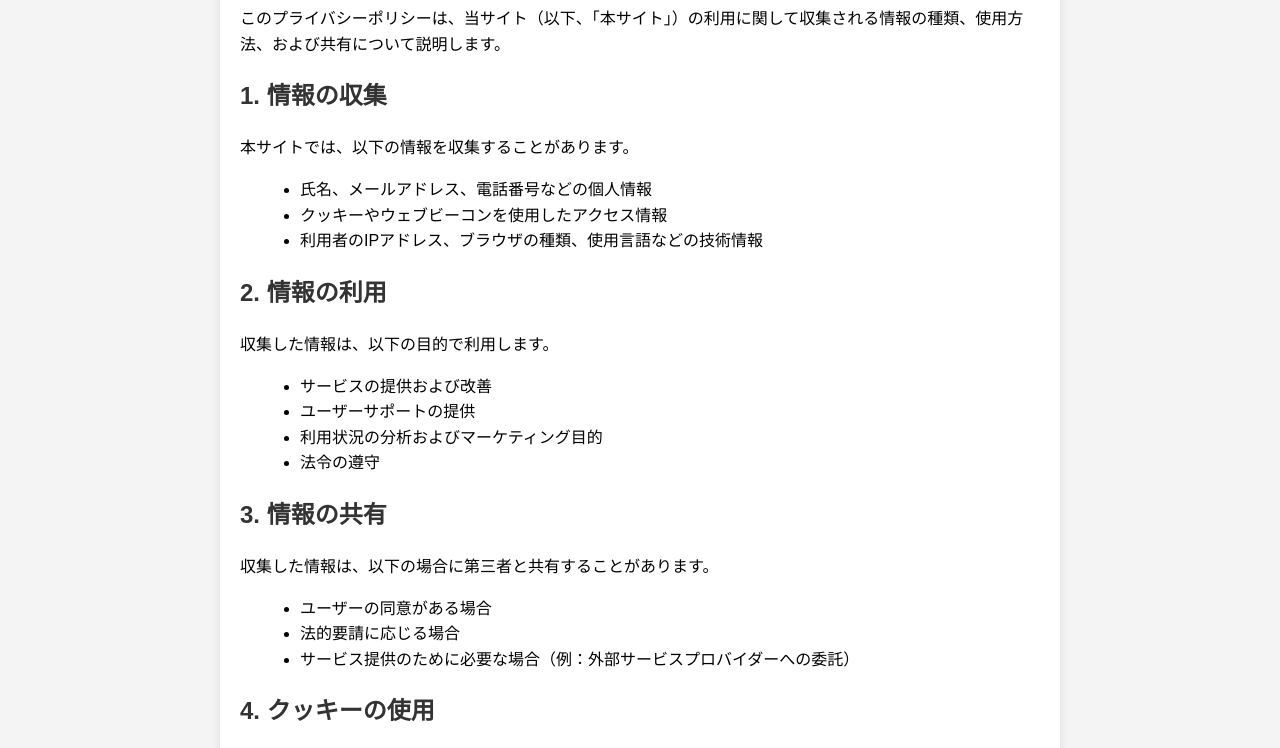
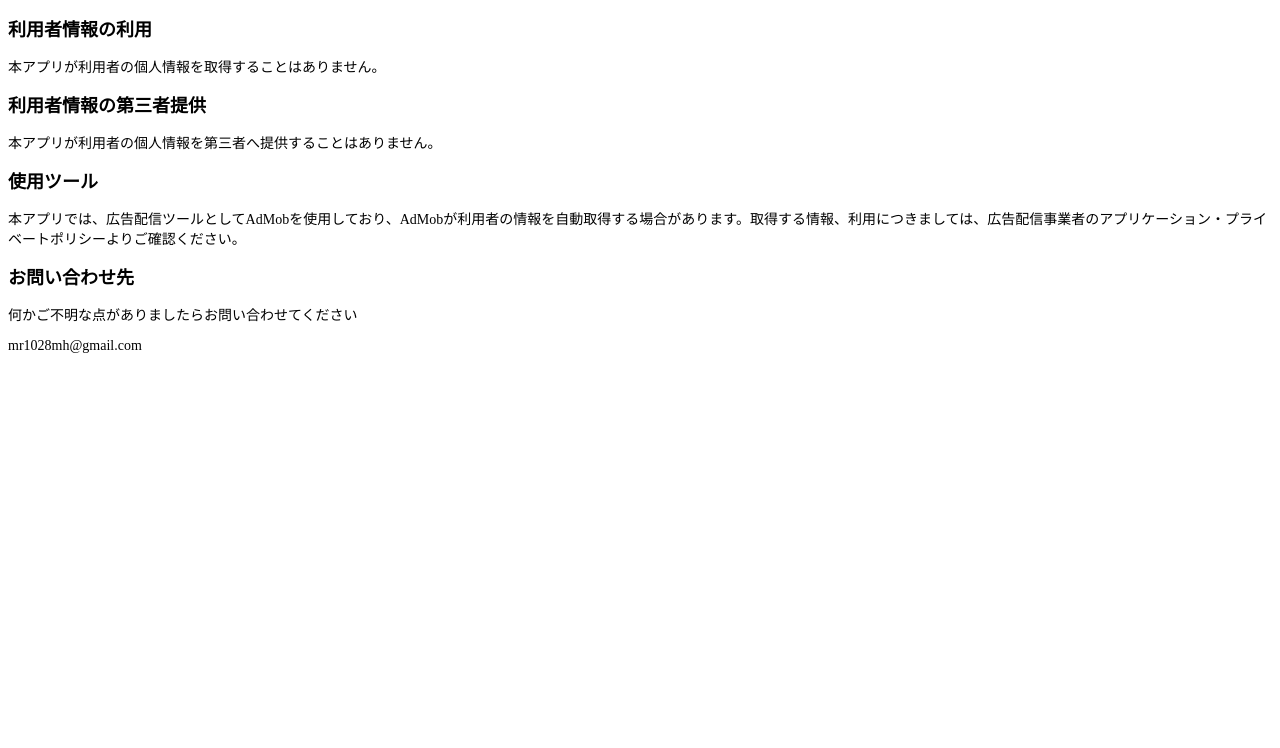
Before and after one commit to torigomoku1028/TarotDuel.github.io, a plain HTML site: page index.html in a window 1280 px wide. Shown: the part 128-876 px from the top of the page. After the commit the page ends 800 px from the top, so only its background shows below. Drawn offline with Linux system fonts and the light colour scheme.

Commit message:
Update index.html

```diff
--- a/index.html
+++ b/index.html
@@ -5,74 +5,38 @@
     <meta name="viewport" content="width=device-width, initial-scale=1.0">
     <title>プライバシーポリシー</title>
     <style>
-        body {
-            font-family: Arial, sans-serif;
-            line-height: 1.6;
-            margin: 0;
-            padding: 20px;
-            background-color: #f4f4f4;
+        .large {
+            font-size: 24px;
+            font-weight: bold;
         }
-        h1, h2, h3 {
-            color: #333;
+        .medium {
+            font-size: 18px;
+            font-weight: bold;
         }
-        .container {
-            max-width: 800px;
-            margin: auto;
-            background: #fff;
-            padding: 20px;
-            border-radius: 8px;
-            box-shadow: 0 0 10px rgba(0, 0, 0, 0.1);
-        }
-        ul {
-            list-style-type: disc;
-            margin-left: 20px;
+        .small {
+            font-size: 14px;
         }
     </style>
 </head>
 <body>
-    <div class="container">
-        <h1>プライバシーポリシー</h1>
-        <p>このプライバシーポリシーは、当サイト（以下、「本サイト」）の利用に関して収集される情報の種類、使用方法、および共有について説明します。</p>
+    <h1 class="large">プライバシーポリシー</h1>
 
-        <h2>1. 情報の収集</h2>
-        <p>本サイトでは、以下の情報を収集することがあります。</p>
-        <ul>
-            <li>氏名、メールアドレス、電話番号などの個人情報</li>
-            <li>クッキーやウェブビーコンを使用したアクセス情報</li>
-            <li>利用者のIPアドレス、ブラウザの種類、使用言語などの技術情報</li>
-        </ul>
+    <h2 class="medium">個人情報の収集</h2>
+    <p class="small">本アプリが利用者の個人情報を取得することはありません。</p>
 
-        <h2>2. 情報の利用</h2>
-        <p>収集した情報は、以下の目的で利用します。</p>
-        <ul>
-            <li>サービスの提供および改善</li>
-            <li>ユーザーサポートの提供</li>
-            <li>利用状況の分析およびマーケティング目的</li>
-            <li>法令の遵守</li>
-        </ul>
+    <h2 class="medium">利用者情報の利用</h2>
+    <p class="small">本アプリが利用者の個人情報を取得することはありません。</p>
 
-        <h2>3. 情報の共有</h2>
-        <p>収集した情報は、以下の場合に第三者と共有することがあります。</p>
-        <ul>
-            <li>ユーザーの同意がある場合</li>
-            <li>法的要請に応じる場合</li>
-            <li>サービス提供のために必要な場合（例：外部サービスプロバイダーへの委託）</li>
-        </ul>
+    <h2 class="medium">利用者情報の第三者提供</h2>
+    <p class="small">本アプリが利用者の個人情報を第三者へ提供することはありません。</p>
 
-        <h2>4. クッキーの使用</h2>
-        <p>本サイトでは、ユーザーの利便性向上や利用状況の把握のためにクッキーを使用します。クッキーの設定は、ブラウザの設定から変更することができます。</p>
+    <h2 class="medium">使用ツール</h2>
+    <p class="small">
+        本アプリでは、広告配信ツールとしてAdMobを使用しており、AdMobが利用者の情報を自動取得する場合があります。取得する情報、利用につきましては、広告配信事業者のアプリケーション・プライベートポリシーよりご確認ください。
+    </p>
 
-        <h2>5. セキュリティ</h2>
-        <p>収集した情報の保護のために、適切なセキュリティ対策を講じています。ただし、インターネットを通じた情報の送信には常にリスクが伴うため、完全な安全性を保証することはできません。</p>
-
-        <h2>6. プライバシーポリシーの変更</h2>
-        <p>本ポリシーは予告なく変更されることがあります。変更があった場合は、本サイト上で通知いたします。</p>
-
-        <h2>7. お問い合わせ</h2>
-        <p>プライバシーポリシーに関するお問い合わせは、以下の連絡先までお願いします。</p>
-        <p>メールアドレス: example@example.com</p>
-
-        <p>最終更新日: 2024年6月8日</p>
-    </div>
+    <h2 class="medium">お問い合わせ先</h2>
+    <p class="small">何かご不明な点がありましたらお問い合わせてください</p>
+    <p class="small">mr1028mh@gmail.com</p>
 </body>
 </html>
```
